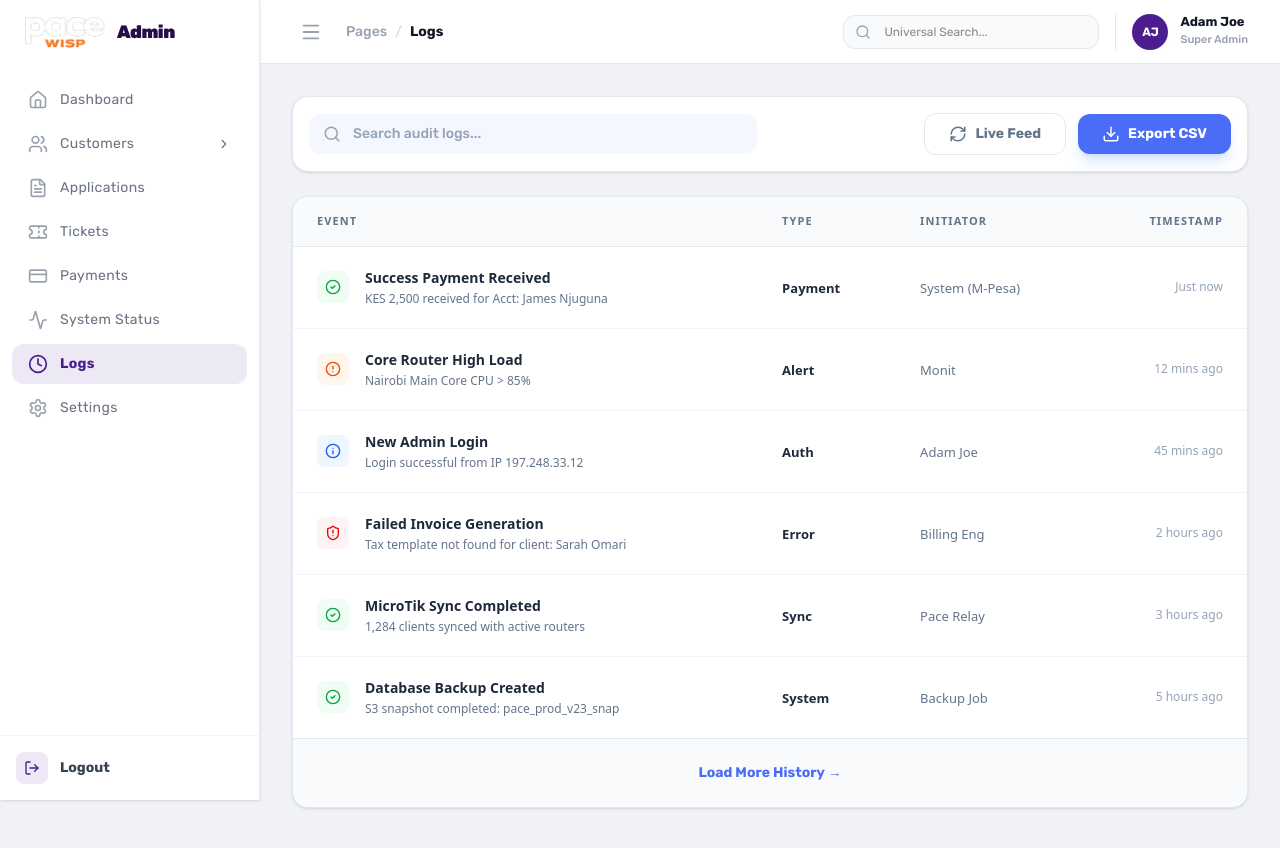
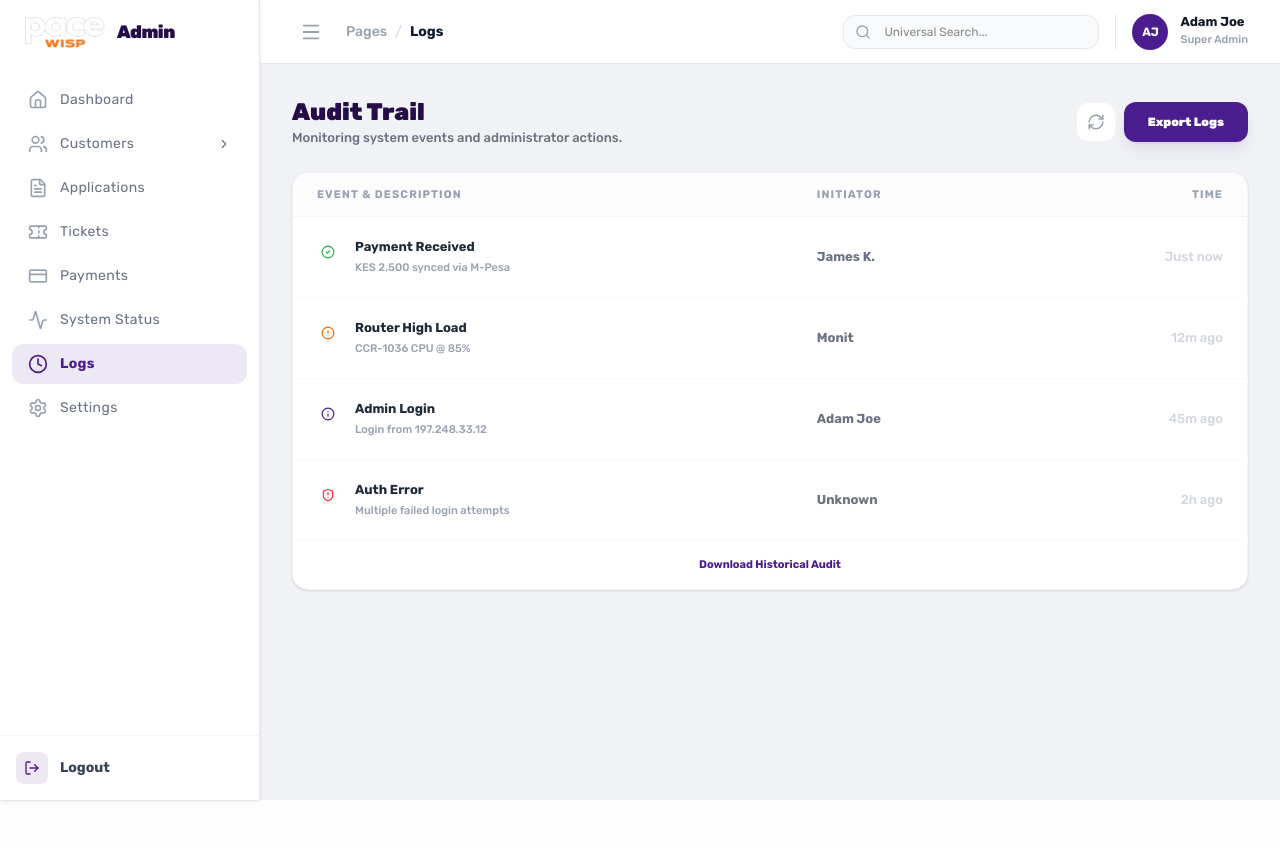
Before and after one commit to dennismutuku2005/pacewebsite, a Next.js app in the folder paceadmin/: page /dashboard/logs in a window 1280 px wide. Shown: the top 848 px of the page. After the commit the page ends 800 px from the top, so only its background shows below. Built offline with nearby package versions, Linux system fonts and the light colour scheme.

Commit message:
Auto-update: page.js

```diff
--- a/paceadmin/src/app/dashboard/logs/page.js
+++ b/paceadmin/src/app/dashboard/logs/page.js
@@ -3,102 +3,81 @@
 import React from 'react'
 import { motion } from 'framer-motion'
 import {
-    Clock, Filter, Search, Download,
-    AlertCircle, CheckCircle2, Info,
+    Clock, Search, Download,
+    CheckCircle2, AlertCircle, Info,
     ShieldAlert, RefreshCw
 } from 'lucide-react'
 import { cn } from '@/lib/utils'
 
 export default function LogsPage() {
     const logs = [
-        { id: 1, event: 'Success Payment Received', user: 'System (M-Pesa)', action: 'Payment', status: 'Success', time: 'Just now', details: 'KES 2,500 received for Acct: James Njuguna' },
-        { id: 2, event: 'Core Router High Load', user: 'Monit', action: 'Alert', status: 'Warning', time: '12 mins ago', details: 'Nairobi Main Core CPU > 85%' },
-        { id: 3, event: 'New Admin Login', user: 'Adam Joe', action: 'Auth', status: 'Info', time: '45 mins ago', details: 'Login successful from IP 197.248.33.12' },
-        { id: 4, event: 'Failed Invoice Generation', user: 'Billing Eng', action: 'Error', status: 'Error', time: '2 hours ago', details: 'Tax template not found for client: Sarah Omari' },
-        { id: 5, event: 'MicroTik Sync Completed', user: 'Pace Relay', action: 'Sync', status: 'Success', time: '3 hours ago', details: '1,284 clients synced with active routers' },
-        { id: 6, event: 'Database Backup Created', user: 'Backup Job', action: 'System', status: 'Success', time: '5 hours ago', details: 'S3 snapshot completed: pace_prod_v23_snap' },
+        { id: 1, event: 'Payment Received', user: 'James K.', status: 'Success', time: 'Just now', msg: 'KES 2,500 synced via M-Pesa' },
+        { id: 2, event: 'Router High Load', user: 'Monit', status: 'Warning', time: '12m ago', msg: 'CCR-1036 CPU @ 85%' },
+        { id: 3, event: 'Admin Login', user: 'Adam Joe', status: 'Info', time: '45m ago', msg: 'Login from 197.248.33.12' },
+        { id: 4, event: 'Auth Error', user: 'Unknown', status: 'Error', time: '2h ago', msg: 'Multiple failed login attempts' },
     ]
 
     return (
-        <div className="space-y-6 pb-10">
+        <div className="space-y-6">
 
-            {/* Search & Actions Bar */}
-            <div className="bg-white p-4 rounded-2xl border border-[#e2e8f0] shadow-sm flex flex-col md:flex-row items-center justify-between gap-4">
-                <div className="relative w-full md:max-w-md">
-                    <Search className="absolute left-3.5 top-1/2 -translate-y-1/2 text-[#94a3b8]" size={18} />
-                    <input
-                        type="text"
-                        placeholder="Search audit logs..."
-                        className="w-full pl-11 pr-4 py-2.5 rounded-xl bg-[#f4f7fe] border-none focus:ring-2 focus:ring-[#4a6cf7]/20 outline-none transition-all placeholder:text-[#94a3b8] text-sm font-medium"
-                    />
+            {/* Header */}
+            <div className="flex flex-col sm:flex-row sm:items-center justify-between gap-4">
+                <div>
+                    <h1 className="text-2xl font-black text-pace-purple-dark text-[24px]">Audit Trail</h1>
+                    <p className="text-[13px] text-gray-500 font-medium">Monitoring system events and administrator actions.</p>
                 </div>
-                <div className="flex items-center gap-3 w-full md:w-auto">
-                    <button className="flex-1 md:flex-initial flex items-center justify-center gap-2 px-6 py-2.5 bg-white border border-[#e2e8f0] text-[#64748b] rounded-xl text-sm font-bold hover:bg-[#f8fafc] transition-all">
+                <div className="flex gap-2">
+                    <button className="p-2.5 bg-white border border-gray-100 rounded-xl text-gray-400 hover:text-pace-purple transition-all">
                         <RefreshCw size={18} />
-                        Live Feed
                     </button>
-                    <button className="flex-1 md:flex-initial flex items-center justify-center gap-2 px-6 py-2.5 bg-[#4a6cf7] text-white rounded-xl text-sm font-bold shadow-lg shadow-blue-500/20">
-                        <Download size={18} />
-                        Export CSV
-                    </button>
+                    <button className="px-6 py-2.5 bg-pace-purple text-white rounded-xl text-xs font-black shadow-lg shadow-pace-purple/10">Export Logs</button>
                 </div>
             </div>
 
-            <div className="bg-white rounded-2xl border border-[#e2e8f0] shadow-sm overflow-hidden">
+            <div className="bg-white rounded-2xl border border-gray-100 shadow-sm overflow-hidden">
                 <div className="overflow-x-auto">
-                    <table className="w-full text-left font-sans">
+                    <table className="w-full text-left">
                         <thead>
-                            <tr className="bg-[#f8fafc] border-b border-[#e2e8f0]">
-                                <th className="px-6 py-4 text-[11px] font-black text-[#64748b] uppercase tracking-widest">Event</th>
-                                <th className="px-6 py-4 text-[11px] font-black text-[#64748b] uppercase tracking-widest">Type</th>
-                                <th className="px-6 py-4 text-[11px] font-black text-[#64748b] uppercase tracking-widest">Initiator</th>
-                                <th className="px-6 py-4 text-[11px] font-black text-[#64748b] uppercase tracking-widest text-right">Timestamp</th>
+                            <tr className="bg-gray-50/50 border-b border-gray-100">
+                                <th className="px-6 py-4 text-[11px] font-bold text-gray-400 uppercase tracking-widest leading-none">Event & Description</th>
+                                <th className="px-6 py-4 text-[11px] font-bold text-gray-400 uppercase tracking-widest leading-none">Initiator</th>
+                                <th className="px-6 py-4 text-[11px] font-bold text-gray-400 uppercase tracking-widest leading-none text-right">Time</th>
                             </tr>
                         </thead>
-                        <tbody className="divide-y divide-[#f1f5f9]">
-                            {logs.map((log, i) => (
-                                <motion.tr
-                                    key={log.id}
-                                    initial={{ opacity: 0 }}
-                                    animate={{ opacity: 1 }}
-                                    transition={{ delay: i * 0.05 }}
-                                    className="hover:bg-[#f8fafc] transition-colors group cursor-help"
-                                >
+                        <tbody className="divide-y divide-gray-50 text-[13px]">
+                            {logs.map((log) => (
+                                <tr key={log.id} className="hover:bg-gray-50/50 transition-all cursor-default group">
                                     <td className="px-6 py-5">
                                         <div className="flex items-start gap-4">
                                             <div className={cn(
-                                                "mt-1 p-2 rounded-lg shrink-0",
-                                                log.status === 'Success' ? "bg-green-50 text-green-600" :
-                                                    log.status === 'Warning' ? "bg-orange-50 text-orange-600" :
-                                                        log.status === 'Error' ? "bg-red-50 text-red-600" :
-                                                            "bg-blue-50 text-blue-600"
+                                                "mt-1 rounded-full p-1",
+                                                log.status === 'Success' ? "text-pace-green" :
+                                                    log.status === 'Warning' ? "text-orange-500" :
+                                                        log.status === 'Error' ? "text-red-500" : "text-pace-purple"
                                             )}>
-                                                {log.status === 'Success' ? <CheckCircle2 size={16} /> :
-                                                    log.status === 'Warning' ? <AlertCircle size={16} /> :
-                                                        log.status === 'Error' ? <ShieldAlert size={16} /> : <Info size={16} />}
+                                                {log.status === 'Success' ? <CheckCircle2 size={14} /> :
+                                                    log.status === 'Warning' ? <AlertCircle size={14} /> :
+                                                        log.status === 'Error' ? <ShieldAlert size={14} /> : <Info size={14} />}
                                             </div>
                                             <div>
-                                                <p className="text-[14px] font-bold text-[#1e293b]">{log.event}</p>
-                                                <p className="text-[12px] text-[#64748b] font-medium mt-0.5">{log.details}</p>
+                                                <p className="font-bold text-gray-800">{log.event}</p>
+                                                <p className="text-[11px] text-gray-400 font-medium mt-1">{log.msg}</p>
                                             </div>
                                         </div>
                                     </td>
                                     <td className="px-6 py-5">
-                                        <span className="text-[13px] font-bold text-[#1e293b]">{log.action}</span>
+                                        <span className="font-bold text-gray-500">{log.user}</span>
                                     </td>
-                                    <td className="px-6 py-5">
-                                        <span className="text-[13px] font-medium text-[#64748b]">{log.user}</span>
-                                    </td>
-                                    <td className="px-6 py-5 text-right font-medium text-[12px] text-[#94a3b8]">
+                                    <td className="px-6 py-5 text-right font-medium text-gray-300 group-hover:text-gray-900 transition-colors">
                                         {log.time}
                                     </td>
-                                </motion.tr>
+                                </tr>
                             ))}
                         </tbody>
                     </table>
                 </div>
-                <div className="p-6 bg-[#f8fafc] border-t border-[#e2e8f0] flex items-center justify-center">
-                    <button className="text-sm font-bold text-[#4a6cf7] hover:underline">Load More History &rarr;</button>
+                <div className="p-4 flex justify-center border-t border-gray-50">
+                    <button className="text-[11px] font-bold text-pace-purple hover:underline">Download Historical Audit</button>
                 </div>
             </div>
 
```
